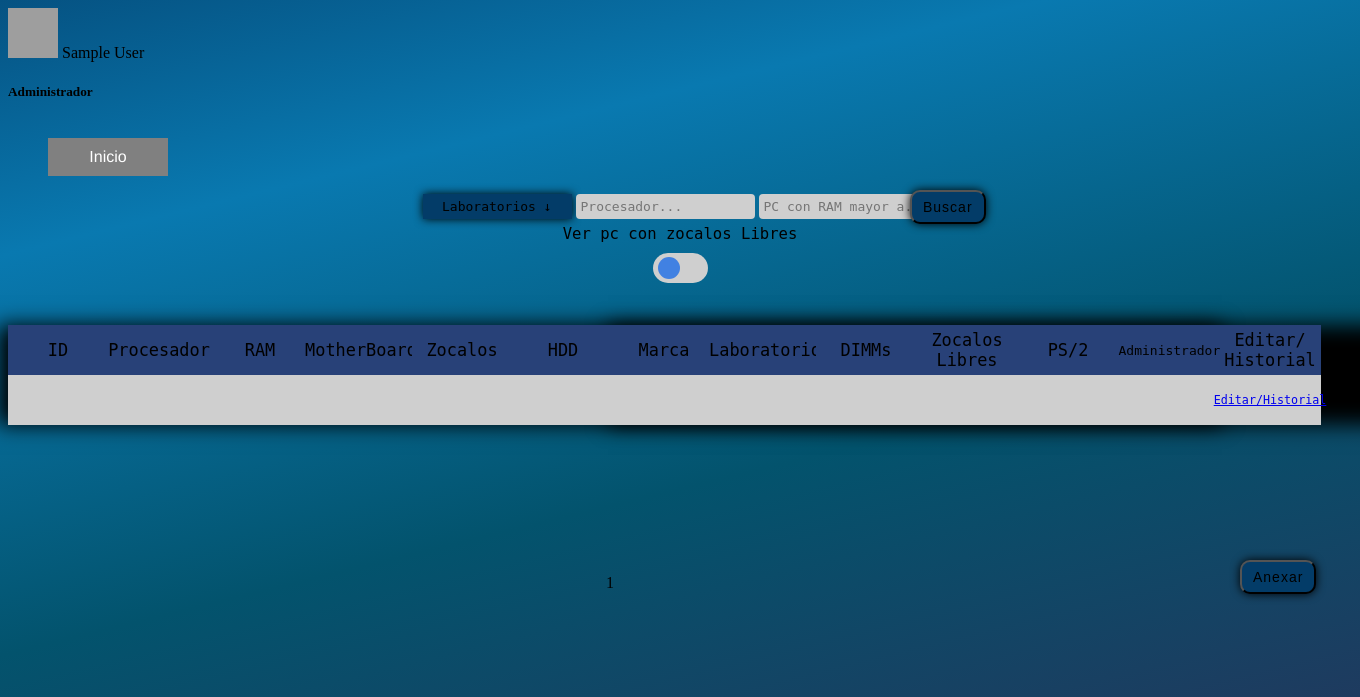
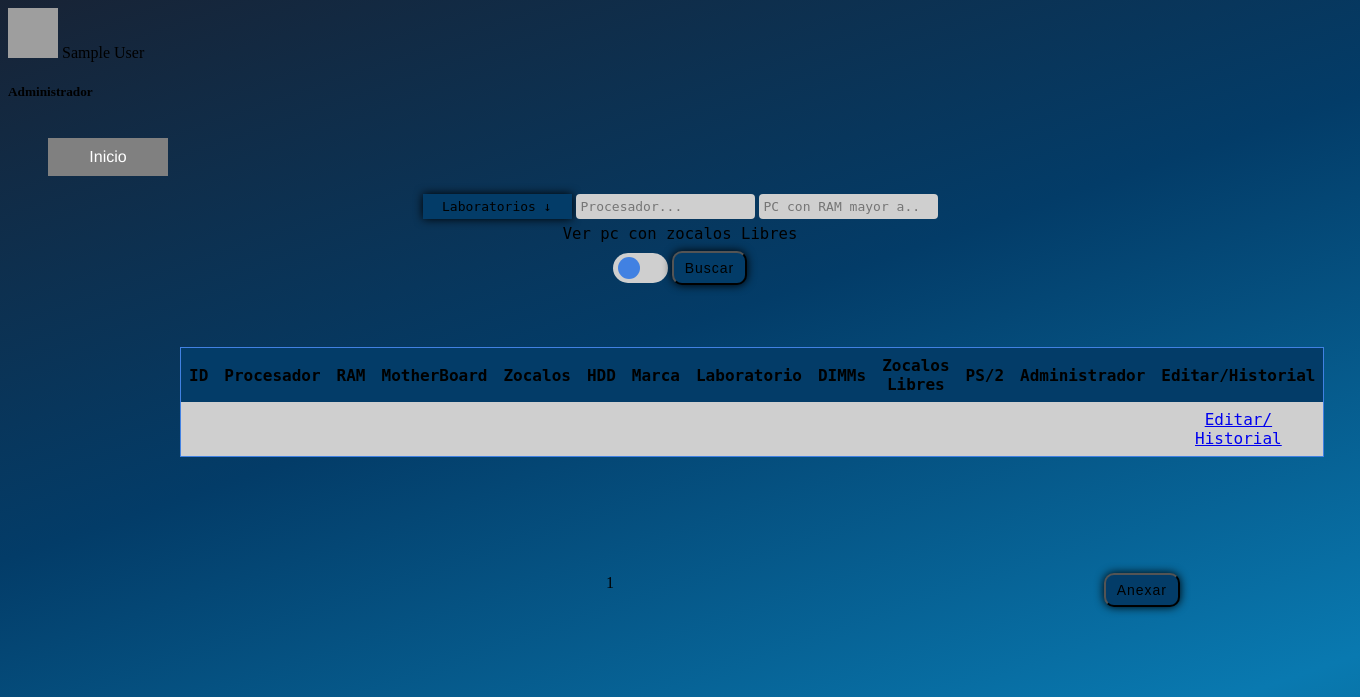
Before and after one commit to Lazaretto33/computadoras.css, a PHP site: page /Tabla-Computadoras.php?pagina=1 in a window 1360 px wide. Shown: the top 697 px of the page. Run offline with PHP 8.4, Linux system fonts and the light colour scheme; the visitor is signed in with stand-in values (Sample User, id 1); tables that the repository leaves empty or names only in its code hold one stand-in row (values such as "Sample post"); data that the repository does not hold is empty; grey boxes are pictures that could not be loaded.

Commit message:
Add files via upload

```diff
--- a/Computadoras/Tablas PCs/Tabla-Computadoras.php
+++ b/Computadoras/Tablas PCs/Tabla-Computadoras.php
@@ -137,60 +137,66 @@ if (((empty($_SESSION["Email"])))) {
 
                     <div class="contenidotabPC">
                         <!-- fila de la tabla-->
-                        <div class="titulos">ID</div> <!-- columna id-->
-                        <div class="titulos">Procesador</div>
-                        <div class="titulos">RAM</div>
-                        <div class="titulos">MotherBoard</div>
-                        <div class="titulos">Zocalos</div>
-                        <div class="titulos">HDD</div>
-                        <div class="titulos">Marca</div>
-                        <div class="titulos">Laboratorio</div>
-                        <div class="titulos">DIMMs</div>
-                        <div class="titulos">Zocalos Libres</div>
-                        <div class="titulos">PS/2</div>
-                        <div class="adm">Administrador</div>
+                        <table class="table">
+                            <thead>
+                                <tr>
+
+                        <th>ID</th> <!-- columna id-->
+                        <th>Procesador</th>
+                        <th>RAM</th>
+                        <th>MotherBoard</th>
+                        <th>Zocalos</th>
+                        <th>HDD</th>
+                        <th>Marca</th>
+                        <th>Laboratorio</th>
+                        <th>DIMMs</th>
+                        <th>Zocalos Libres</th>
+                        <th>PS/2</th>
+                        <th>Administrador</th>
                         <?php if ($_SESSION["UserAdmin"]) { //Si el usuario es admin puede editar
                         ?>
-                            <div class="historial-editar">Editar/
-                                Historial</div><!-- columna editar-->
+                            <th>Editar/Historial</th><!-- columna editar-->
                     </tr>
+                        </thead>
                 <?php
                         } //imprime por pantalla las pcs
                         while ($mostrar = $resPCs->fetch_array(MYSQLI_BOTH)) {
                 ?>
-
+                    <tbody>
+                        <tr>
                         <!-- ID oculto para ocupar en eliminar y editar(con el id se sabe cual se selecciono para hacer los cambios) -->
                         <input type="hidden" value="<?php echo $mostrar['ID'] ?>" name="ID">
-                        <div class="datos"><?php echo $mostrar['ID'] ?></div><!-- muestra el id de la base de datos en la tabla-->
-                        <div class="datos"><?php echo $mostrar['Procesador'] ?></div>
-                        <div class="datos"><?php echo $mostrar['RAM'] ?></div>
-                        <div class="datos"><?php echo $mostrar['MotherBoard'] ?></div>
-                        <div class="datos"><?php echo $mostrar['Zocalos'] ?></div>
-                        <div class="datos"><?php echo $mostrar['HDD'] ?></div>
-                        <div class="datos"><?php echo $mostrar['Marca'] ?></div>
-                        <div class="datos"></a><?php echo $mostrar['Laboratorio'] ?></div>
-                        <div class="datos"><?php echo $mostrar['DIMMs'] ?></div>
-                        <div class="datos"><?php echo $mostrar['Zocalos_Libres'] ?></div>
-                        <div class="datos"><?php echo $mostrar['PS/2'] ?></div>
-                        <div class="datos"><?php echo $mostrar['Administrador'] ?></div>
+                        <td data-label="ID"><?php echo $mostrar['ID'] ?></td><!-- muestra el id de la base de datos en la tabla-->
+                        <td data-label="Procesador"><?php echo $mostrar['Procesador'] ?></td>
+                        <td data-label="RAM"><?php echo $mostrar['RAM'] ?></td>
+                        <td data-label="MotherBoard"><?php echo $mostrar['MotherBoard'] ?></td>
+                        <td data-label="Zocalos"><?php echo $mostrar['Zocalos'] ?></td>
+                        <td data-label="HDD"><?php echo $mostrar['HDD'] ?></td>
+                        <td data-label="Marca"><?php echo $mostrar['Marca'] ?></td>
+                        <td data-label="Laboratorio"></a><?php echo $mostrar['Laboratorio'] ?></td>
+                        <td data-label="DIMMs"><?php echo $mostrar['DIMMs'] ?></td>
+                        <td data-label="Zocalos_Libres"><?php echo $mostrar['Zocalos_Libres'] ?></td>
+                        <td data-label="PS/2"><?php echo $mostrar['PS/2'] ?></td>
+                        <td data-label="Administrador"><?php echo $mostrar['Administrador'] ?></td>
                         <?php if ($_SESSION["UserAdmin"]) { // si es administrador puede editar y ver el historial
                         ?>
-                            <div class="editar"><a href="../Tablas PCs/update/actualizar.php?ID=<?php echo $mostrar["ID"]; ?>">Editar/</a>
-                               <a href="../Tablas PCs/Historial_PCs.php?ID=<?php echo $mostrar["ID"]; ?>">Historial</a></div>
-                            </td>
-
+                            <td><a href="../Tablas PCs/update/actualizar.php?ID=<?php echo $mostrar["ID"]; ?>">Editar/</a>
+                               <a href="../Tablas PCs/Historial_PCs.php?ID=<?php echo $mostrar["ID"]; ?>">Historial</a></td>
+                            </tr>
+                        </tbody>
+                        </div>
         <?php
                             }
                         }
                     }
         ?>
-                </div>
+
                 <?php //Mensaje de error
                 if (!empty($mensaje)) {
                     echo $mensaje;
                 }
                 ?>
-                <br>
+
                 <?php if ($_SESSION["UserAdmin"]) { //Si es admin puede agregar
                 ?>
                 <div class="derecha">
--- a/Computadoras/Tablas PCs/styleusuarios.css
+++ b/Computadoras/Tablas PCs/styleusuarios.css
@@ -12,7 +12,7 @@ form {
 
 
 body{
-    background-color: #182335;
+   background-color: #182335;
 
     background-image: linear-gradient(
         to bottom right,
@@ -20,78 +20,63 @@ body{
 background-size: 300% 300%;
 height:auto;
 
-animation: movimiento 5s linear infinite alternate;
-/*background-size: cover;*/
-/*background-attachment: fixed;*/
-}
-@keyframes movimiento {
-    from {
-        background-position: 0 0;
-    }
-    to {
-        background-position: 100% 20%;
-    }
 }
 
+
 .contenidotabPC{
-    position: absolute;
-    left: -40px;
-    right: 81px;
-    width: 90%;
-    margin: 20px auto;
-    display: grid;
-    grid-template-columns: repeat(13,101px);
-    grid-auto-rows: 50px;
-    box-shadow: -10px 0 20px rgb(0, 0, 0), 600px 0 20px   rgb(0, 0, 0)  ;
+width: 100%;
+max-width: 1000px;
+margin: auto;
+
+
 
 
 }
-.titulos{
+.table{
+    width: 100%;
+    border: 1px solid #4181e2;
+    border-collapse: collapse;
+    margin: 0;
+    padding: 0;
+}
+.table tr{
+        background-color: #cfcfcf;
+}
+.table th, table td{
+font-family: monospace;
+font-size: 16px;
+padding:8px;
+text-align: center;
+}
+.table thead th{
 
-    display: flex;
-    justify-content: center;
-    align-items: center;
-    font-size: 1.3em;
-    font-family: monospace;
-    background-color: rgb(40, 65, 120,1);
+    background-color: #033c68;
+}
+.table tbody tr:hover{
+    background-color: #489dc7;
+}
+@media screen and (max-width: 600px ) {
+    .table{
+        border:0px;
+    }
+    .table tr{
+        margin-bottom: 8px;
+        border-bottom: 2px #489dc7;
 
 
 }
-.adm{
-    display: flex;
-    justify-content: left;
-    align-items: center;
-    font-size: 1em;
-    font-family: monospace;
-    background-color: rgb(40, 65, 120,1);
+.table th{
+    margin-bottom: 8px;
+    border-bottom: 2px #489dc7;
+
+
 }
-.historial-editar{
-    display: flex;
-    justify-content: center;
-    align-items: center;
-    font-size: 1.3em;
-    font-family: monospace;
-    background-color: rgb(40, 65, 120,1);
 }
-.datos{
-    display: flex;
-    justify-content: center;
-    align-items: center;
-    font-size: 1em;
-    font-family: monospace;
-    background-color: #cfcfcf;
-}
+
+
 img{
     width: 50px;
     height: 50px;
-}
-.editar{
-    display: flex;
-    justify-content: center;
-    align-items: center;
-    font-size: 0.9em;
-    font-family: monospace;
-    background-color: #cfcfcf;
 }
 
 
@@ -109,9 +94,8 @@ img{
 }
 .botonAnexar {
     border-radius: 10px;
-    position: absolute;
-    left: 1240px;
-    top: 560px;
+    position: relative;
+    top:260px;
     display: inline-block;
     padding: 7px 11px;
     color: rgb(0, 0, 0);
@@ -186,9 +170,8 @@ transition: .25s all ease;
 }
 .botonbuscar{
     border-radius: 10px;
-    position: absolute;
-    left: 910px;
-    top: 190px;
+    position: relative;
+    top: -10px;
     display: inline-block;
     padding: 7px 11px;
     color: rgb(0, 0, 0);
```
Also changed, not shown: Computadoras/Tablas PCs/Usuarios_logeados.php (+25 -18 lines), Computadoras/Tablas PCs/style.css (added, +312 -0 lines).
